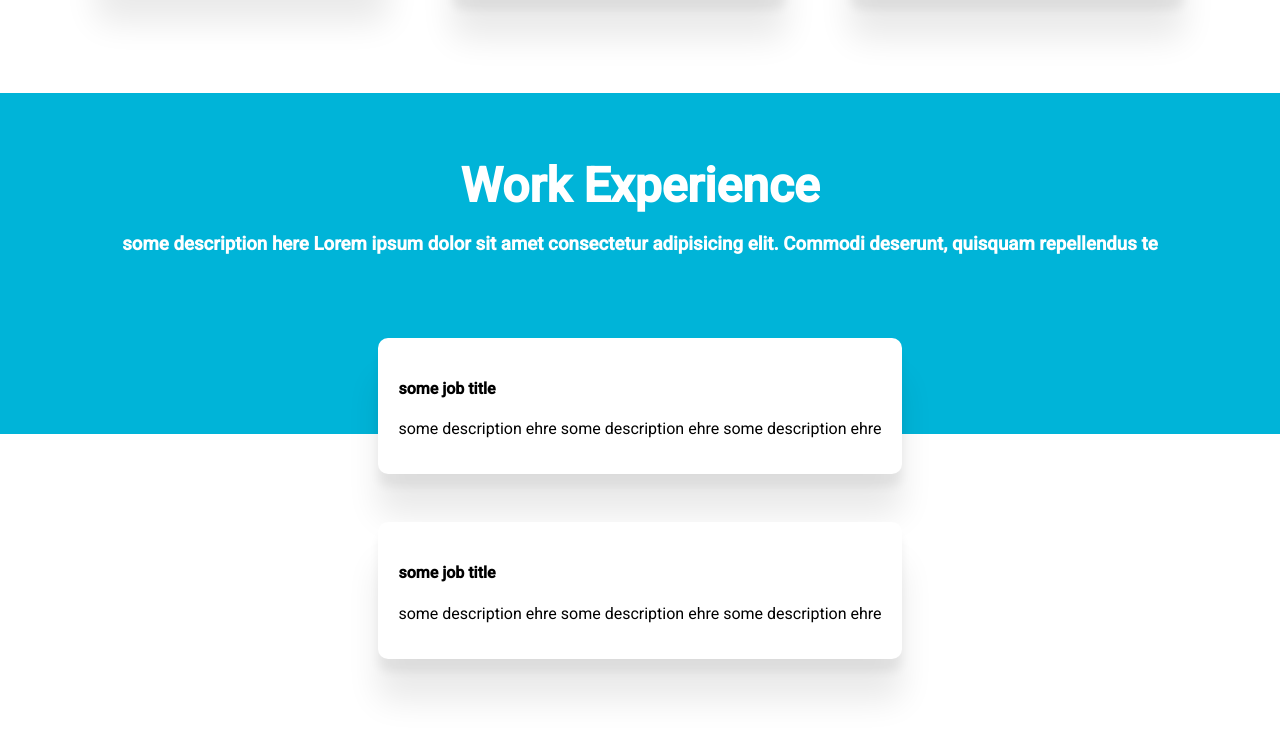
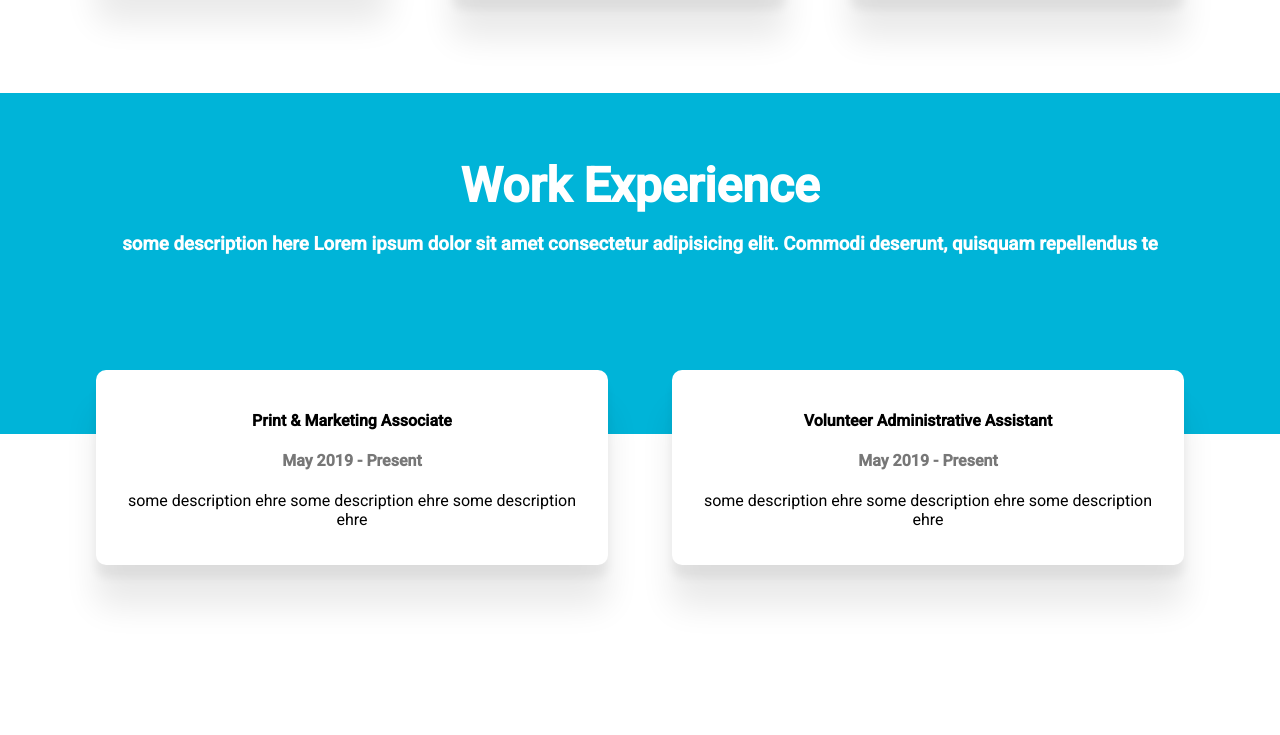
Before and after one commit to gustavocsak/developer-portfolio, a plain HTML site: page index.html in a window 1280 px wide. Shown: the part 1551-2286 px from the top of the page. After the commit the page ends 2228 px from the top, so only its background shows below. Drawn offline with Linux system fonts and the light colour scheme.

Commit message:
Added responsiveness to work cards/#8

```diff
--- a/css/index.scss
+++ b/css/index.scss
@@ -218,7 +218,6 @@ section {
 
 .work-experience {
     display: flex;
-    flex-direction: column;
     justify-content: center;
     align-items: center;
 
@@ -233,11 +232,16 @@ section {
             display: flex;
             justify-content: center;
             align-items: center;
+            text-align: center;
             padding: 1.25em;
             background-color: white;
             border-radius: 10px;
             box-shadow: 0 12.5px 10px rgba(0, 0, 0, 0.06), 0 41.8px 33.4px rgba(0, 0, 0, 0.086);
             margin-bottom: 3em;
+
+            .position-date {
+                color: #777777;
+            }
         }
     }
 }
@@ -283,6 +287,11 @@ section {
             font-size: 3em;
             line-height: 1.2em;
         }
+    }
+
+    .position-info {
+        display: flex;
+        justify-content: space-between;
     }
 }
 
@@ -376,4 +385,18 @@ section {
             margin: 2em;
         }
     }
+
+    .timeline {
+        display: flex;
+        justify-content: center;
+        // text-align: center;
+
+        .position {
+            margin: 2em;
+        }
+
+        .position-info {
+            display: block;
+        }
+    }
 }
--- a/index.html
+++ b/index.html
@@ -152,7 +152,11 @@
                 <div class="position-card">
                     <div class="position">
                         <div class="description">
-                            <h4>some job title</h4>
+                            <div class="position-info">
+                                <h4>Print & Marketing Associate</h4>
+                                <h4 class="position-date">May 2019 - Present</h4>
+                            </div>
+
                             <p>some description ehre some description ehre some description ehre</p>
                         </div>
                     </div>
@@ -160,7 +164,10 @@
                 <div class="position-card">
                     <div class="position">
                         <div class="description">
-                            <h4>some job title</h4>
+                            <div class="position-info">
+                                <h4>Volunteer Administrative Assistant</h4>
+                                <h4 class="position-date">May 2019 - Present</h4>
+                            </div>
                             <p>some description ehre some description ehre some description ehre</p>
                         </div>
                     </div>
```
Also changed, not shown: css/index.css, 1 other file.
